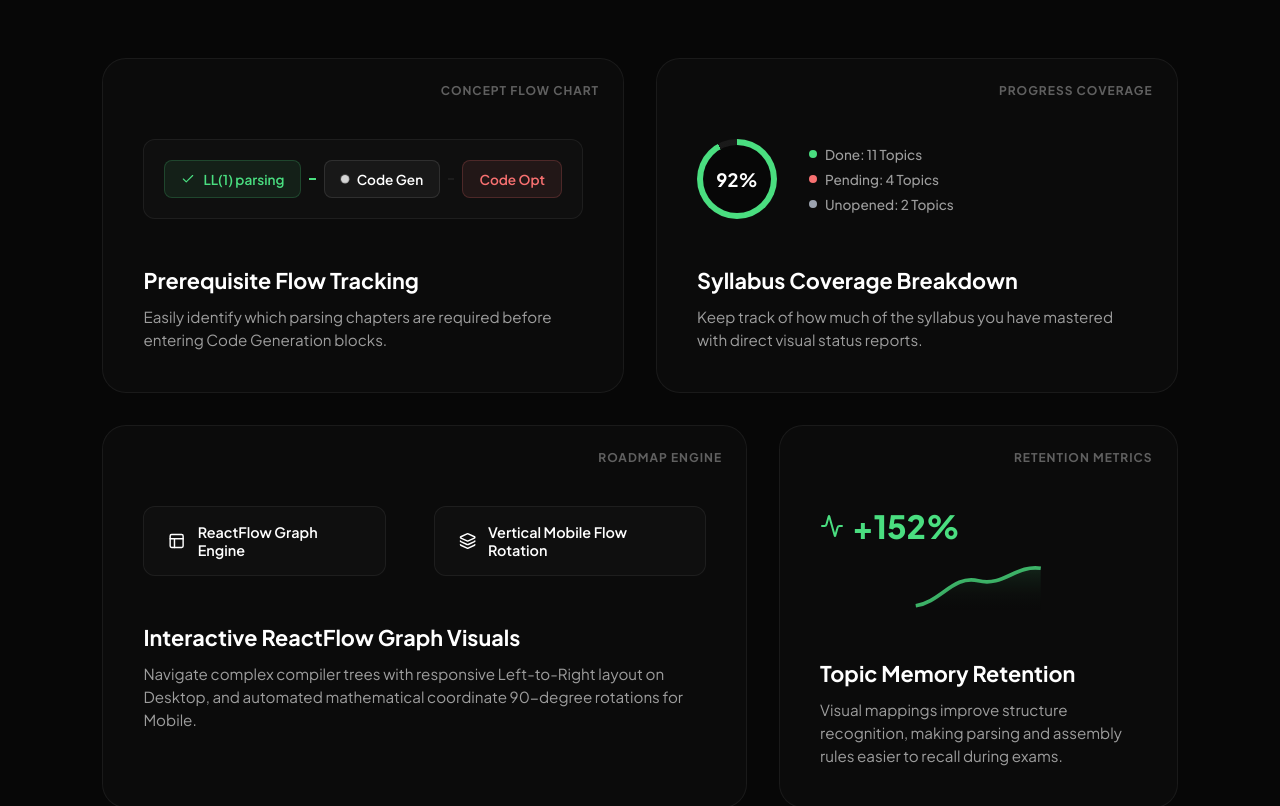
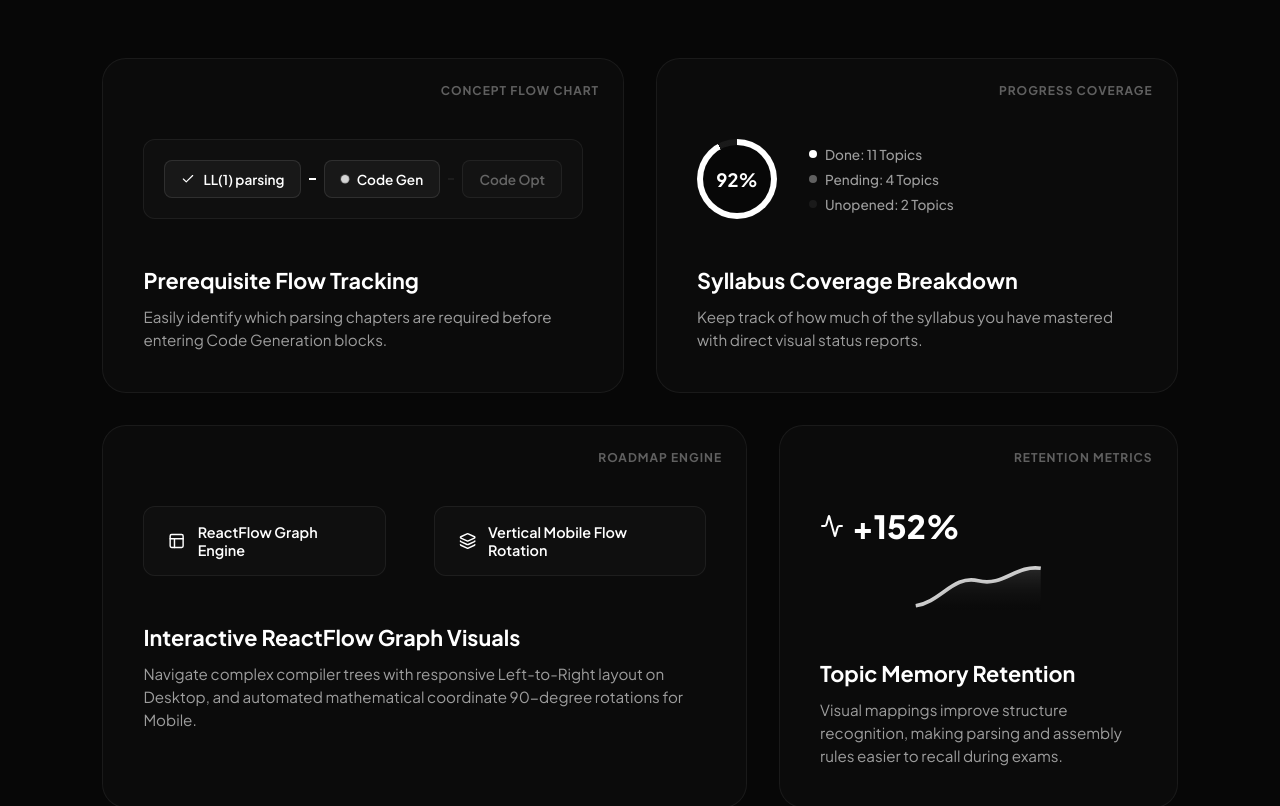
Before and after one commit to mongooseintown/TrashofCSE-Project, a React (Vite) app in the folder frontend/: page / in a window 1280 px wide. Shown: the part 1360-2166 px from the top of the page. Built offline with nearby package versions, Linux system fonts and the light colour scheme.

Commit message:
Convert full website theme to strictly monochrome black and white

```diff
--- a/frontend/src/index.css
+++ b/frontend/src/index.css
@@ -18,7 +18,7 @@
   --button-bg: #ffffff;
   --button-text: #070707;
   --nav-bg: rgba(7, 7, 7, 0.7);
-  --nav-link: #00E5FF;
+  --nav-link: rgba(255, 255, 255, 0.6);
   --nav-link-hover: #ffffff;
   --card-bg: rgba(255, 255, 255, 0.02);
   --card-border: rgba(255, 255, 255, 0.06);
@@ -42,7 +42,7 @@
   --button-bg: #070707;
   --button-text: #ffffff;
   --nav-bg: rgba(247, 247, 247, 0.8);
-  --nav-link: #008899;
+  --nav-link: rgba(0, 0, 0, 0.6);
   --nav-link-hover: #070707;
   --card-bg: rgba(0, 0, 0, 0.015);
   --card-border: rgba(0, 0, 0, 0.08);
--- a/frontend/src/pages/CustomNode.jsx
+++ b/frontend/src/pages/CustomNode.jsx
@@ -8,13 +8,13 @@ const CustomNode = ({ data, targetPosition = Position.Left, sourcePosition = Pos
 
   if (data.status === 'done') {
     IconComponent = CheckCircle;
-    iconColor = '#4ade80'; // Green
+    iconColor = 'var(--text-primary)';
   } else if (data.status === 'pending') {
     IconComponent = XCircle;
-    iconColor = '#f87171'; // Red
+    iconColor = 'var(--text-muted)';
   } else if (data.status === 'neutral') {
     IconComponent = MinusCircle;
-    iconColor = '#9ca3af'; // Gray
+    iconColor = 'var(--text-muted)';
   }
 
   return (
--- a/frontend/src/pages/Home.css
+++ b/frontend/src/pages/Home.css
@@ -450,9 +450,9 @@
 }
 
 .flow-node.completed {
-  background: rgba(74, 222, 128, 0.08);
-  border: 1px solid rgba(74, 222, 128, 0.2);
-  color: #4ade80;
+  background: var(--bg-secondary-hover);
+  border: 1px solid var(--border-secondary);
+  color: var(--text-primary);
 }
 
 .flow-node.active {
@@ -462,9 +462,9 @@
 }
 
 .flow-node.pending {
-  background: rgba(248, 113, 113, 0.08);
-  border: 1px solid rgba(248, 113, 113, 0.2);
-  color: #f87171;
+  background: var(--bg-secondary);
+  border: 1px solid var(--border-primary);
+  color: var(--text-muted);
 }
 
 .flow-line {
@@ -475,7 +475,7 @@
 }
 
 .flow-line.completed {
-  background: #4ade80;
+  background: var(--text-primary);
 }
 
 .active-dot {
@@ -503,7 +503,7 @@
   width: 80px;
   height: 80px;
   border-radius: 50%;
-  background: conic-gradient(#4ade80 92%, var(--border-primary) 0);
+  background: conic-gradient(var(--text-primary) 92%, var(--border-primary) 0);
   display: flex;
   align-items: center;
   justify-content: center;
@@ -542,9 +542,9 @@
   border-radius: 50%;
 }
 
-.bullet.green { background: #4ade80; }
-.bullet.red { background: #f87171; }
-.bullet.gray { background: #9ca3af; }
+.bullet.green { background: var(--text-primary); }
+.bullet.red { background: var(--text-muted); }
+.bullet.gray { background: var(--border-primary); }
 
 .roadmap-preview {
   display: flex;
@@ -584,7 +584,7 @@
   gap: 0.5rem;
   font-size: 2rem;
   font-weight: 800;
-  color: #4ade80;
+  color: var(--text-primary);
 }
 
 .retention-line-chart {
@@ -806,7 +806,7 @@
 }
 
 .plan-features li svg {
-  color: #4ade80;
+  color: var(--text-primary);
   flex-shrink: 0;
 }
 
--- a/frontend/src/pages/Home.jsx
+++ b/frontend/src/pages/Home.jsx
@@ -229,11 +229,11 @@ const Home = () => {
                   <span>+152%</span>
                 </div>
                 <svg className="retention-line-chart" viewBox="0 0 100 40">
-                  <path d="M0,35 C20,32 30,10 50,15 C70,20 80,2 100,5" fill="none" stroke="#4ade80" strokeWidth="3" />
+                  <path d="M0,35 C20,32 30,10 50,15 C70,20 80,2 100,5" fill="none" stroke="var(--text-primary)" strokeWidth="3" />
                   <path d="M0,35 C20,32 30,10 50,15 C70,20 80,2 100,5 L100,40 L0,40 Z" fill="url(#chart-glow)" opacity="0.15" />
                   <defs>
                     <linearGradient id="chart-glow" x1="0" y1="0" x2="0" y2="1">
-                      <stop offset="0%" stopColor="#4ade80" />
+                      <stop offset="0%" stopColor="var(--text-primary)" />
                       <stop offset="100%" stopColor="transparent" />
                     </linearGradient>
                   </defs>
--- a/frontend/src/pages/Login.css
+++ b/frontend/src/pages/Login.css
@@ -35,12 +35,12 @@
   left: -260px;
   width: 400px;
   height: 400px;
-  /* Radial gradient mixing the cyan and green colors shown in the image */
+  /* Radial gradient using monochrome variables */
   background: radial-gradient(
     ellipse at center,
-    rgba(99, 245, 203, 0.45) 0%,   /* Mint green */
-    rgba(64, 171, 230, 0.35) 40%,  /* Cyan */
-    rgba(0, 0, 0, 0) 70%
+    var(--border-secondary) 0%,
+    var(--bg-secondary) 40%,
+    transparent 70%
   );
   z-index: 0;
   pointer-events: none;
```
